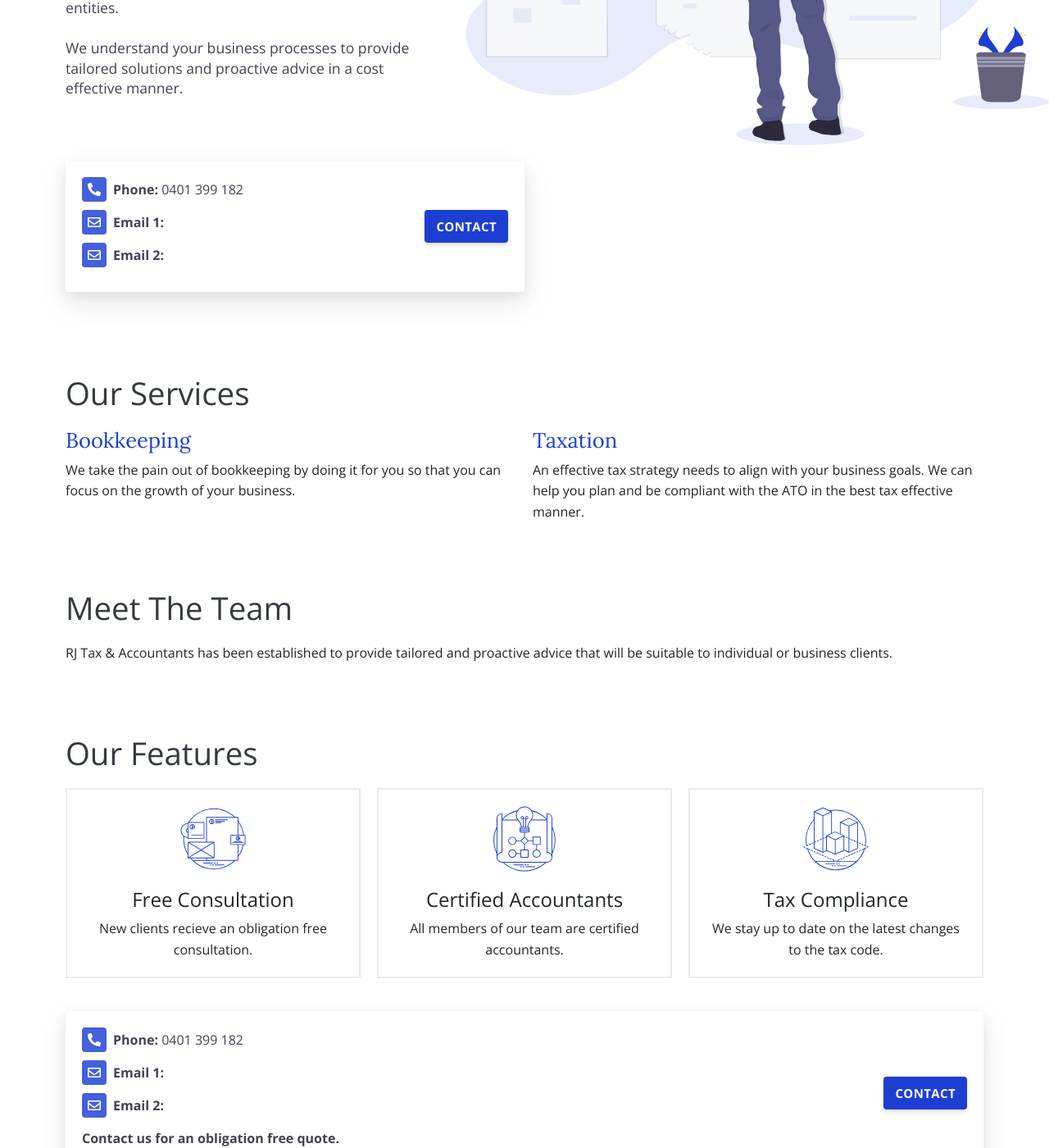
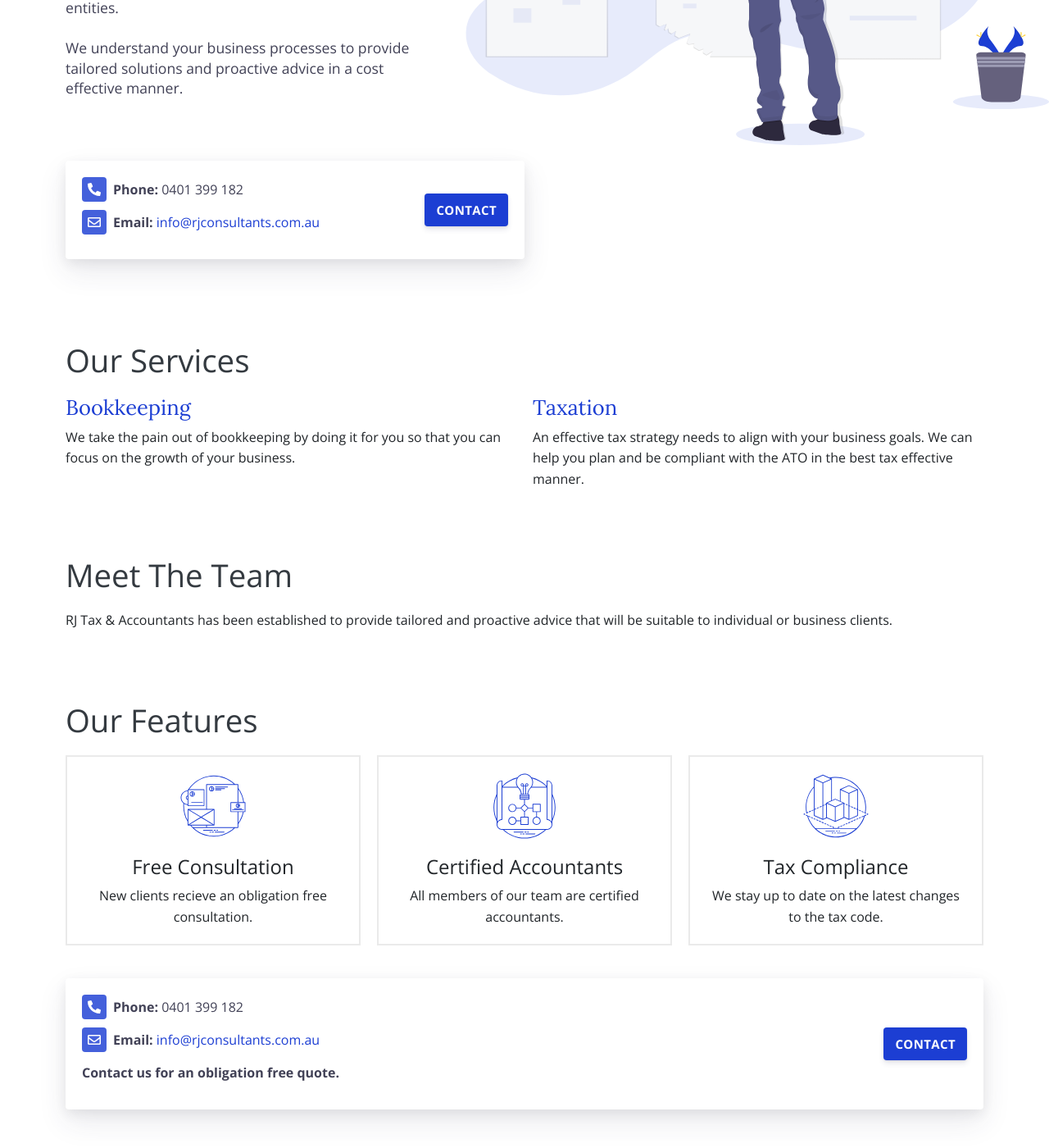
Before and after one commit to raisulsh2020/raisul-sh2020.github.io, a Jekyll site: the page built from index.html, in a window 1280 px wide and 1400 px high, scrolled down 378 px. Shown: the whole window at 82% size. Built offline with Jekyll 4.4.1, drawn with Linux system fonts in a browser that asks for light colours.

Commit message:
Add files via upload

```diff
--- a/contact.html
+++ b/contact.html
@@ -19,10 +19,8 @@ bodyClass: page-team-list
     <div class="col-12 col-md-12 mb-5">
       <ul class="pl-0">
         <li class="mb-1"><span class="address-icon"><i class="fas fa-phone-alt"></i></span> <strong>Phone: </strong>{{ site.data.contact.phone }}</li>
-        <li class="mb-1"><span class="address-icon"><i class="far fa-envelope"></i></span> <strong>Email 1: </strong><a href="mailto:{{ site.data.contact.email1 }}">
-            {{ site.data.contact.email1 }}</a></li>
-        <li class="mb-1"><span class="address-icon"><i class="far fa-envelope"></i></span> <strong>Email 2: </strong><a href="mailto:{{ site.data.contact.email2 }}">
-            {{ site.data.contact.email2 }}</a></li>
+        <li class="mb-1"><span class="address-icon"><i class="far fa-envelope"></i></span> <strong>Email: </strong><a href="mailto:{{ site.data.contact.email }}">
+            {{ site.data.contact.email }}</a></li>
         {% if site.data.contact.address %}
         <li class="mb-1"><h4 class="mt-3">Address</h4>{{ site.data.contact.address }}
           <ul class="pl-0">
--- a/index.html
+++ b/index.html
@@ -19,15 +19,10 @@ bodyClass: page-home
   <div class="call">
     <div class="call-box-top">
       <div class="call-phone mb-1"><span class="address-icon"><i class="fas fa-phone-alt"></i></span> <span class="about-contact"><strong>Phone: </strong> {{ site.data.contact.phone }}</span> </div>
-      <div class="call-email mb-1"><span class="address-icon"><i class="far fa-envelope"></i></span> <span class="about-contact"><strong>Email 1: </strong>
-        <a href="mailto:{{ site.data.contact.email1 }}">
-          {{ site.data.contact.email1 }}
+      <div class="call-email mb-1"><span class="address-icon"><i class="far fa-envelope"></i></span> <span class="about-contact"><strong>Email: </strong>
+        <a href="mailto:{{ site.data.contact.email }}">
+          {{ site.data.contact.email }}
         </a></span></span>
-      </div>
-      <div class="call-email mb-1"><span class="address-icon"><i class="far fa-envelope"></i></span> <span class="about-contact"><strong>Email 2: </strong>
-        <a href="mailto:{{ site.data.contact.email2 }}">
-          {{ site.data.contact.email2 }}
-        </a></span>
       </div>
       <!-- <div class="call-phone mb-1"> <span class="about-contact"><strong>Contact us for an obligation free quote.</strong></span> </div> -->
     </div>
@@ -92,14 +87,9 @@ bodyClass: page-home
   <div class="call w-100">
     <div class="call-box-top">
       <div class="call-phone mb-1"><span class="address-icon"><i class="fas fa-phone-alt"></i></span> <span class="about-contact"><strong>Phone: </strong> {{ site.data.contact.phone }}</span> </div>
-      <div class="call-email mb-1"><span class="address-icon"><i class="far fa-envelope"></i></span> <span class="about-contact"><strong>Email 1: </strong>
-        <a href="mailto:{{ site.data.contact.email1 }}">
-          {{ site.data.contact.email1 }}
-        </a></span>
-      </div>
-      <div class="call-email mb-1"><span class="address-icon"><i class="far fa-envelope"></i></span> <span class="about-contact"><strong>Email 2: </strong>
-        <a href="mailto:{{ site.data.contact.email2 }}">
-          {{ site.data.contact.email2 }}
+      <div class="call-email mb-1"><span class="address-icon"><i class="far fa-envelope"></i></span> <span class="about-contact"><strong>Email: </strong>
+        <a href="mailto:{{ site.data.contact.email }}">
+          {{ site.data.contact.email }}
         </a></span>
       </div>
       <div class="call-phone mb-1"> <span class="about-contact"><strong>Contact us for an obligation free quote.</strong></span> </div>
```
